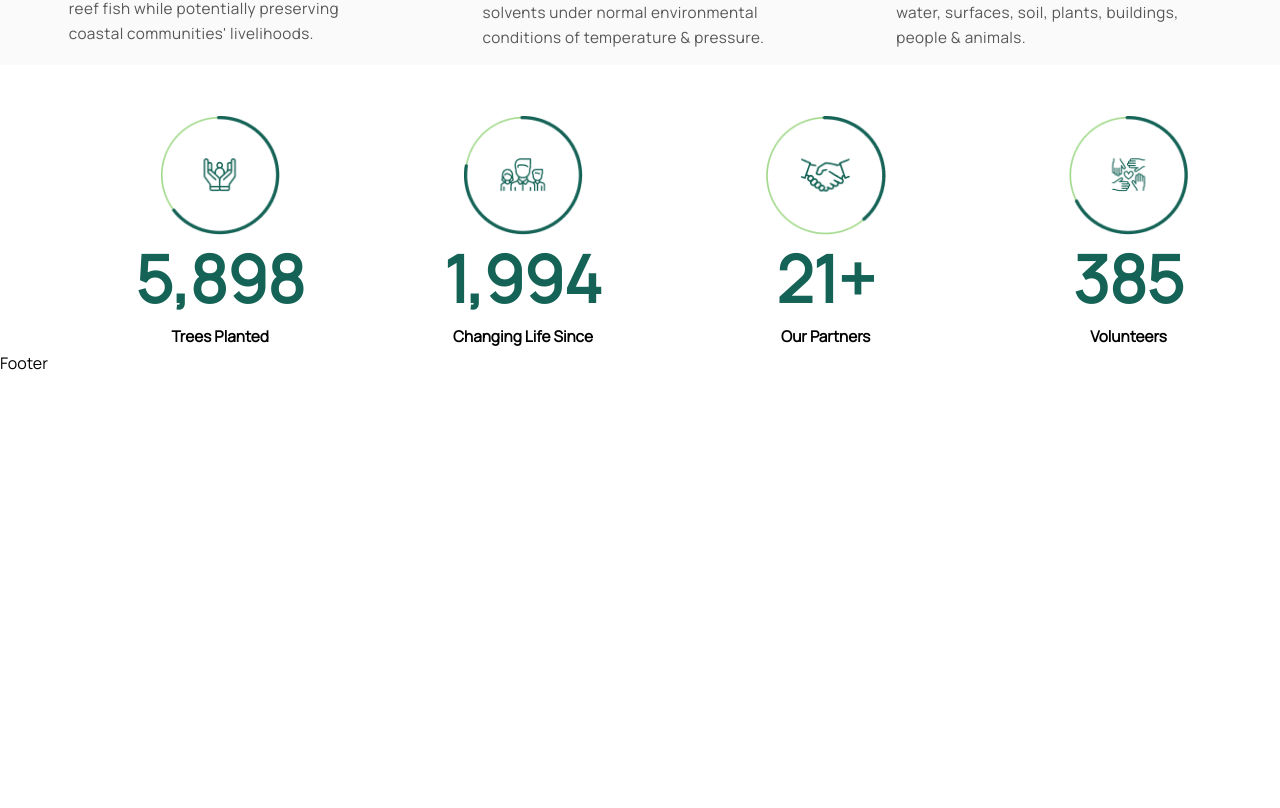
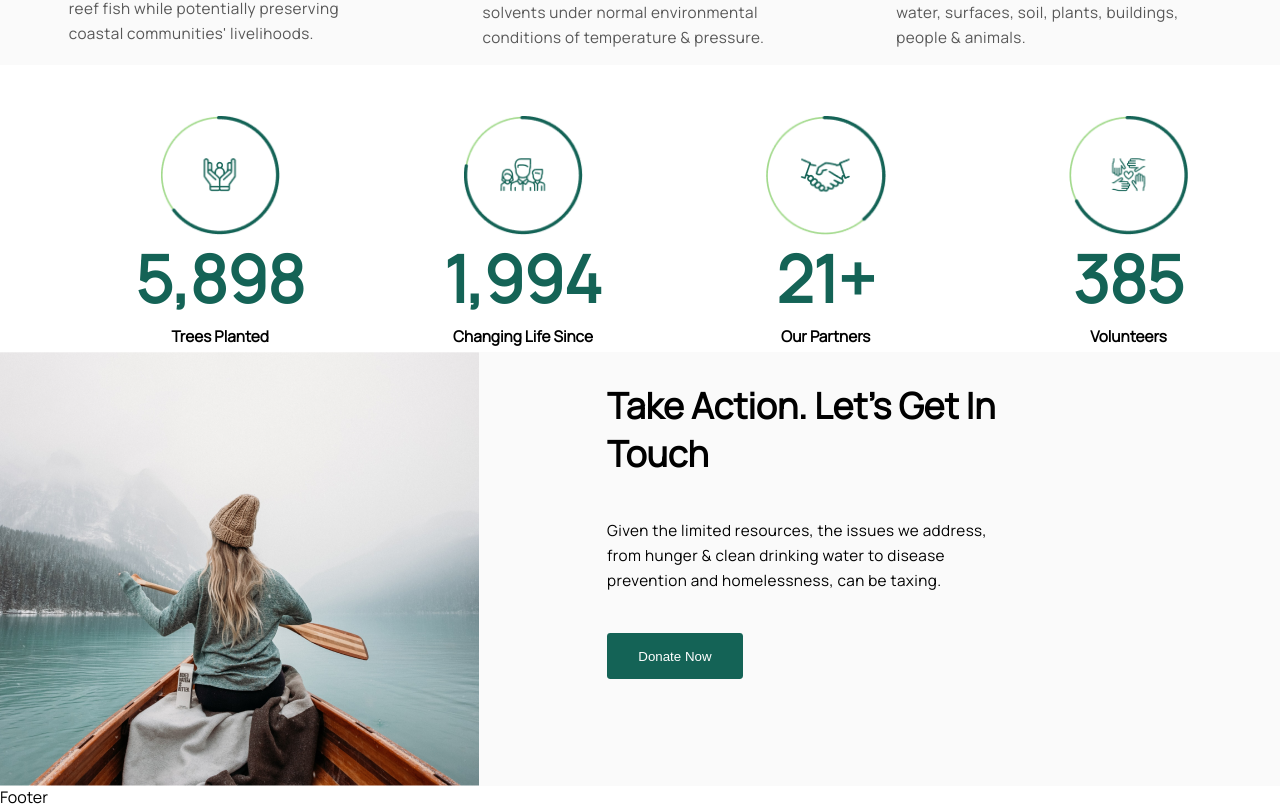
Before and after one commit to kmdshojib/enviromental, a React (Create React App) app: page / in a window 1280 px wide. Shown: the part 1189-1997 px from the top of the page. Before the commit the page ends 1563 px from the top, so only its background shows below. Built offline with nearby package versions, Linux system fonts and the light colour scheme.

Commit message:
take action added

```diff
--- a/src/Pages/Home.js
+++ b/src/Pages/Home.js
@@ -2,6 +2,7 @@ import React from 'react'
 import Assitance from '../components/Assistance/Assitance'
 import Counter from '../components/Counter/Counter'
 import Hero from '../components/Hero/Hero'
+import TakeAction from '../components/TakeAction/TakeAction'
 
 const Home = () => {
   return (
@@ -9,6 +10,7 @@ const Home = () => {
         <Hero />
         <Assitance />
         <Counter />
+        <TakeAction />
     </div>
   )
 }
--- /dev/null
+++ b/src/components/TakeAction/TakeAction.js
@@ -0,0 +1,19 @@
+import React from 'react'
+import takeActionImg from "../../assets/takeaction.png"
+
+import './takeaction.styles.css'
+
+const TakeAction = () => {
+    return (
+        <div className='take-action-container'>
+            <img src={takeActionImg} alt="take Action" />
+            <div className='take-action-bg'>
+                <h2 className='take-action-title'>Take Action. Let’s Get In Touch</h2>
+                <p className='take-action-subtitle'>Given the limited resources, the issues we address, from hunger & clean drinking water to disease prevention and homelessness, can be taxing.</p>
+                <button className='take-action-button'>Donate Now</button>
+            </div>
+        </div>
+    )
+}
+
+export default TakeAction
--- /dev/null
+++ b/src/components/TakeAction/takeaction.styles.css
@@ -0,0 +1,37 @@
+.take-action-container {
+    display: flex;
+    background: #FAFAFA;
+    width: 100%;
+}
+
+.take-action-bg {
+  margin-left: 10%;
+}
+
+.take-action-title {
+    width: 407.61px;
+    height: 96px;
+    font-weight: 600;
+    font-size: 35.6662px;
+    line-height: 48px;
+    margin-bottom: 40px;
+}
+
+.take-action-subtitle {
+    width: 407.61px;
+    height: 75px;
+    font-weight: 500;
+    font-size: 15.2855px;
+    line-height: 25px;
+    letter-spacing: 0.424597px;
+    margin-bottom: 40px;
+}
+
+.take-action-button {
+    width: 135.87px;
+    height: 46.17px;
+    color: #ffff;
+    background: #146356;
+    border: none;
+    border-radius: 3.39678px;
+}
```
Also changed, not shown: src/assets/takeaction.png (added).
